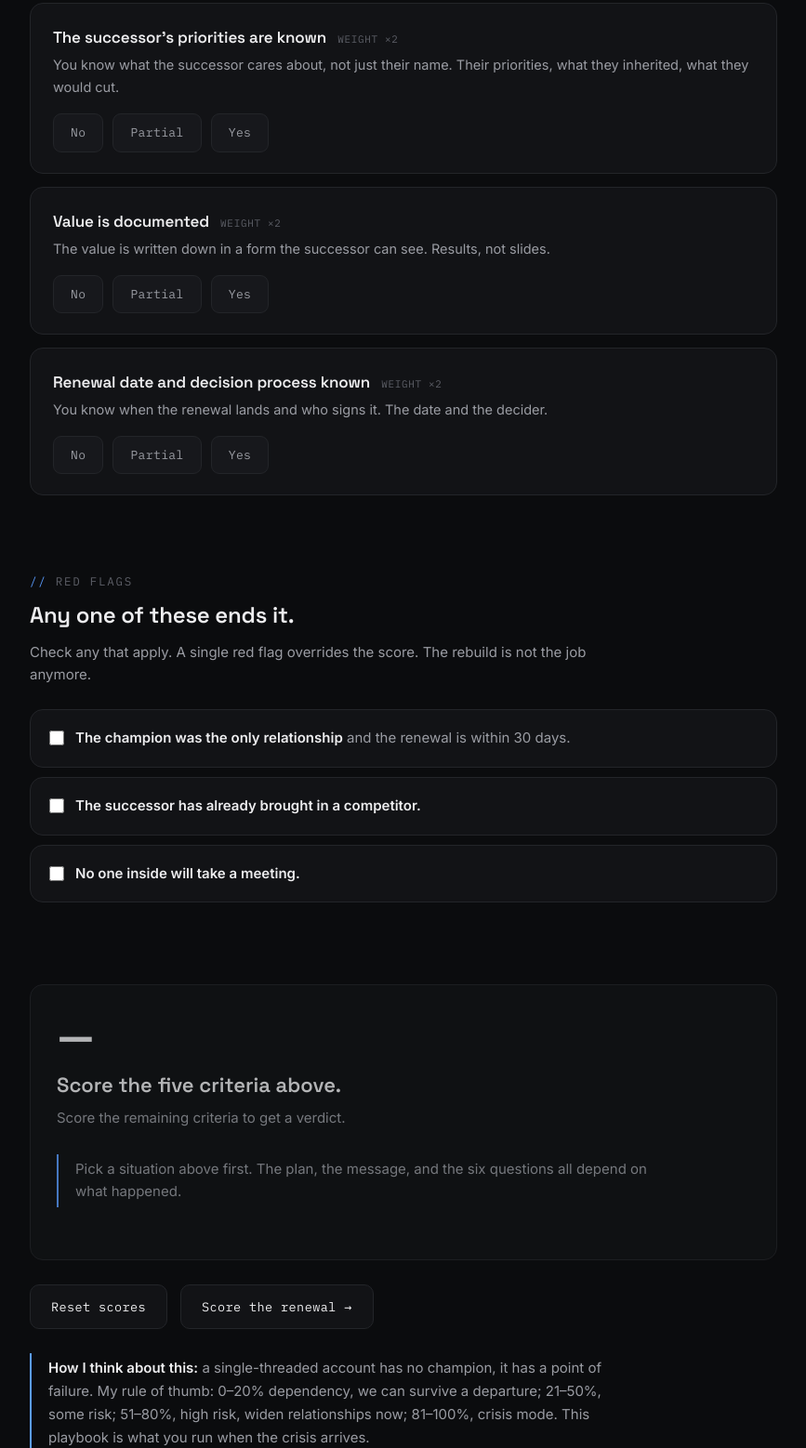
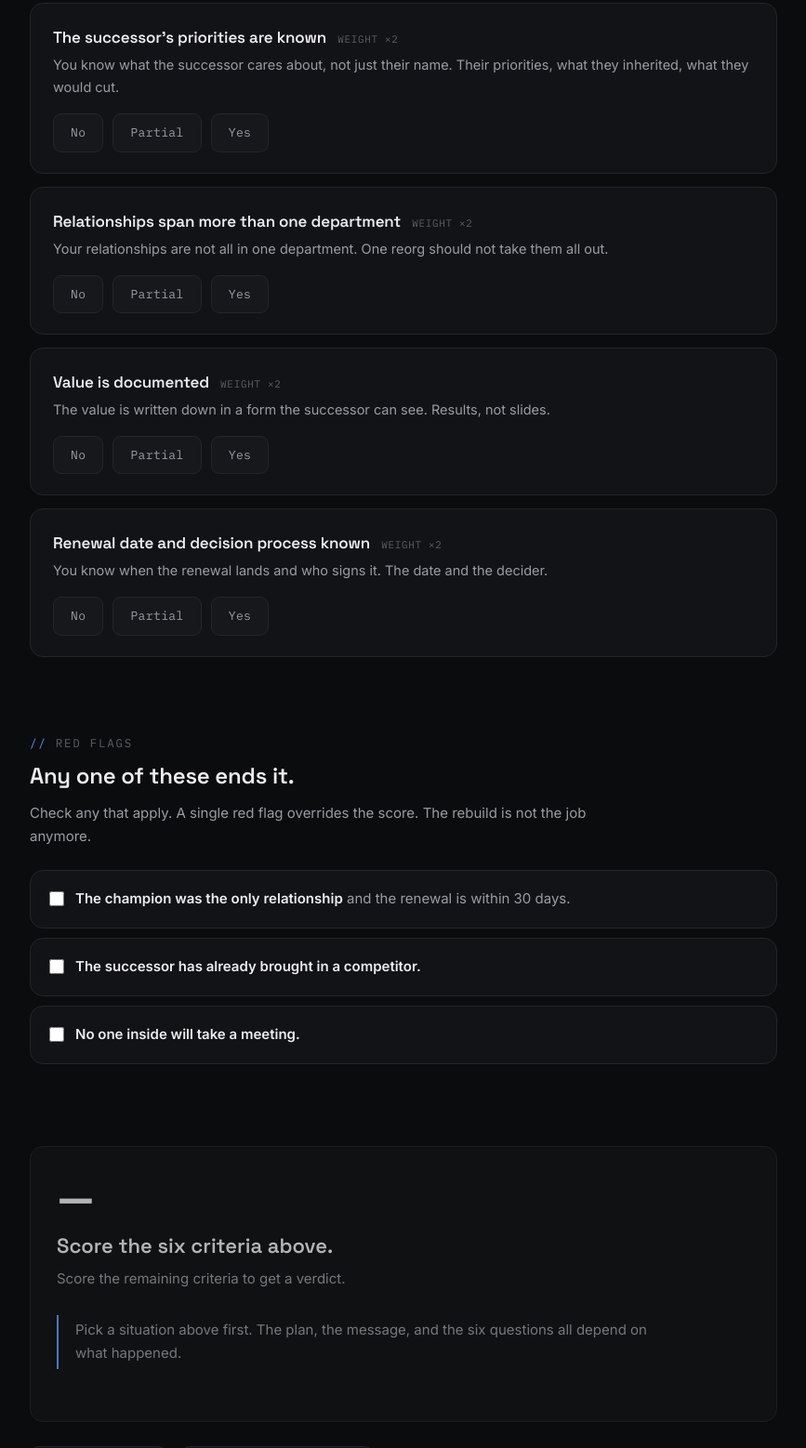
Before and after one commit to jfournier555/jfournier-net, a plain HTML site: page tools/champion-departure-playbook/index.html in a window 1280 px wide. Shown: the part 1453-3011 px from the top of the page at 93% size, without its empty margins (206-1073 px from the left). Drawn offline with Linux system fonts and the light colour scheme.

Commit message:
Champion Departure Playbook: 6th criterion (multi-department relationships), max 26

```diff
--- a/tools/champion-departure-playbook/app.js
+++ b/tools/champion-departure-playbook/app.js
@@ -1,6 +1,6 @@
 /* Champion Departure Playbook: scoring logic.
    Pure functions at the top (testable in node); DOM wiring below.
-   Weights: second relationship x3, everything else x2. Max weighted score 22.
+   Weights: second relationship x3, everything else x2. Max weighted score 26.
    No framework dropdown: this is a rebuild, not a sales motion. */
 'use strict';
 
@@ -14,6 +14,9 @@ var CRITERIA = [
   { key: 'successor-priorities', label: 'The successor\u2019s priorities are known', weight: 2,
     rec0: 'You know the name but not what they care about. Find out before the first meeting: their priorities, what they inherited, what they would cut. A rebuild that pitches the predecessor\u2019s priorities to the successor is a pitch to the wrong person.',
     rec1: 'You know some of what the successor cares about. Confirm it in the first meeting. Ask what they need, do not assume the predecessor\u2019s priorities are theirs.' },
+  { key: 'multi-dept', label: 'Relationships span more than one department', weight: 2,
+    rec0: 'All your relationships are in one department. One reorg takes them all out. Find someone in a second department who uses the product and will take your call.',
+    rec1: 'Your relationships are in more than one department, but thin in one of them. Deepen the weaker side before the rebuild, or the successor will see a single-department tool.' },
   { key: 'value-doc', label: 'Value is documented', weight: 2,
     rec0: 'Write the value down now: what the product did, in the customer\u2019s numbers, on one page. A successor who can\u2019t see the value won\u2019t defend it.',
     rec1: 'Put the value in the successor\u2019s terms. Your metrics are not their metrics. Translate them before the first meeting.' },
@@ -249,7 +252,7 @@ if (typeof document !== 'undefined') {
   var copybriefBtn = document.getElementById('copybrief');
 
   var TITLES = {
-    idle: 'Score the five criteria above.',
+    idle: 'Score the six criteria above.',
     good: 'Rebuildable, move now.',
     warn: 'Rebuildable, but thin.',
     bad: 'Too late to rebuild, protect the exit.'
--- a/tools/champion-departure-playbook/index.html
+++ b/tools/champion-departure-playbook/index.html
@@ -69,7 +69,7 @@
 
     <section class="tool-sec" id="criteria">
       <div class="sec-label">Rebuild</div>
-      <div class="sec-title">Five criteria, weighted.</div>
+      <div class="sec-title">Six criteria, weighted.</div>
       <p class="sec-sub">A second relationship carries the most weight. A rebuild with no one to rebuild to is not a rebuild.</p>
 
       <div class="criterion" data-key="second" data-weight="3">
@@ -99,6 +99,16 @@
           <label><input type="radio" name="successor-priorities" value="0"><span>No</span></label>
           <label><input type="radio" name="successor-priorities" value="1"><span>Partial</span></label>
           <label><input type="radio" name="successor-priorities" value="2"><span>Yes</span></label>
+        </div>
+      </div>
+
+      <div class="criterion" data-key="multi-dept" data-weight="2">
+        <h3>Relationships span more than one department <span class="w">WEIGHT ×2</span></h3>
+        <p>Your relationships are not all in one department. One reorg should not take them all out.</p>
+        <div class="opts">
+          <label><input type="radio" name="multi-dept" value="0"><span>No</span></label>
+          <label><input type="radio" name="multi-dept" value="1"><span>Partial</span></label>
+          <label><input type="radio" name="multi-dept" value="2"><span>Yes</span></label>
         </div>
       </div>
 
@@ -137,7 +147,7 @@
     <section class="tool-sec" id="result">
       <div class="verdict idle" id="verdict">
         <div class="v-score" id="v-score">—</div>
-        <div class="v-title" id="v-title">Score the five criteria above.</div>
+        <div class="v-title" id="v-title">Score the six criteria above.</div>
         <p class="v-body" id="v-body">Pick No, Partial, or Yes for each criterion, and pick your situation. The verdict updates live. Check a red flag and the answer is protect the exit, whatever the score says.</p>
         <div class="fixlist" id="fixlist" hidden>
           <h4>Fix first</h4>
```
Also changed, not shown: llms-full.txt, tools/champion-departure-playbook/og-card.png, 1 other file.
